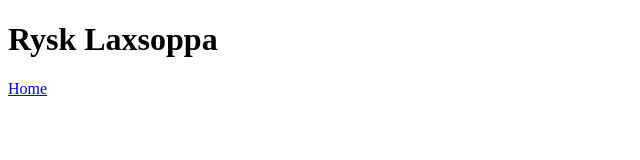
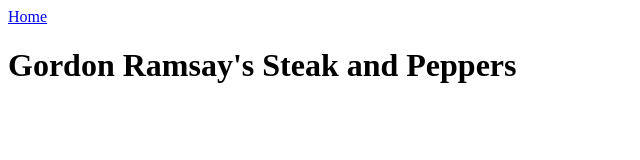
Before and after one commit to arpakshad/odin-recipes, a plain HTML site: page recipes/SteakandPeppers.html in a window 1280 px wide. Shown: the whole page, without its empty margins (0-640 px from the left). Drawn offline with Linux system fonts and the light colour scheme.

Commit message:
Fixed laxsoppa and created new page for Steak and Peppers recipe.

```diff
--- a/recipes/rysk_laxsoppa.html
+++ b/recipes/SteakandPeppers.html
@@ -2,10 +2,10 @@
 <html lang="en">
     <head>
         <meta charset="UTF-8">
-        <title>Rysk Laxsoppa</title>
+        <title>Gordon Ramsay's Steak and Peppers</title>
     </head>
     <body>
-        <h1>Rysk Laxsoppa</h1>
         <a href="../index.html">Home</a>
+        <h1>Gordon Ramsay's Steak and Peppers</h1>
     </body>
 </html>
```
